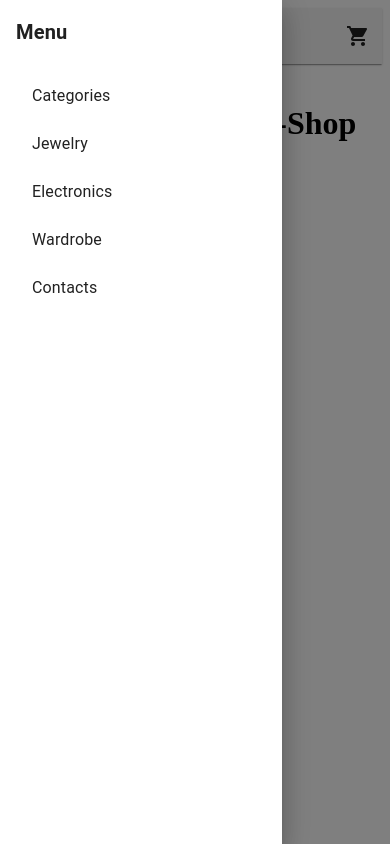
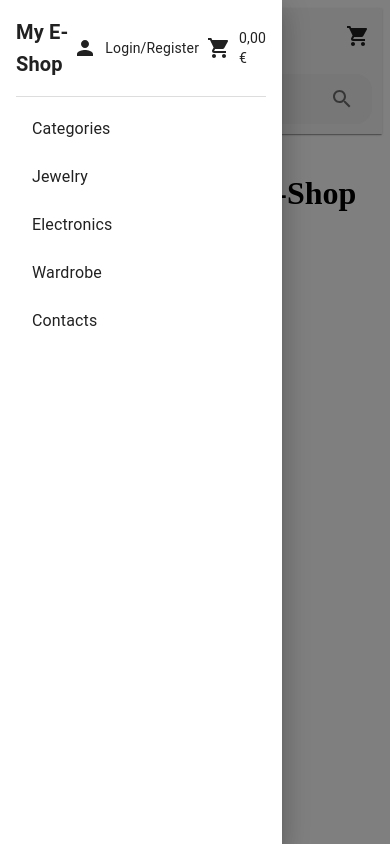
Before and after one commit to shpokas-io/e-shop-web, a React (Vite) app: page / in a window 390 px wide. Both pictures are taken after a click on the button 32 px from the left and 36 px from the top of the page. Built offline with nearby package versions, Linux system fonts and the light colour scheme.

Commit message:
feat(header): update mobile drawer with logo, user/cart info, and categories

```diff
--- a/src/components/Header/Header.tsx
+++ b/src/components/Header/Header.tsx
@@ -13,6 +13,7 @@ import Drawer from "@mui/material/Drawer";
 import List from "@mui/material/List";
 import ListItem from "@mui/material/ListItem";
 import ListItemText from "@mui/material/ListItemText";
+import Divider from "@mui/material/Divider";
 import { useTheme } from "@mui/material/styles";
 import useMediaQuery from "@mui/material/useMediaQuery";
 
@@ -34,6 +35,8 @@ const Header: React.FC = () => {
   ];
 
   return (
+    <>
+      {/* AppBar for Navigation */}
       <AppBar position="sticky" color="default" sx={{ boxShadow: 1 }}>
         <Toolbar sx={{ justifyContent: "space-between" }}>
           {isMobile ? (
@@ -83,30 +86,6 @@ const Header: React.FC = () => {
                 </IconButton>
               </Box>
               <Box sx={{ display: "flex", alignItems: "center", gap: 2 }}>
-              <Typography
-                variant="body1"
-                component="a"
-                href="#list"
-                sx={{ textDecoration: "none", color: "inherit" }}
-              >
-                List
-              </Typography>
-              <Typography
-                variant="body1"
-                component="a"
-                href="#testpage"
-                sx={{ textDecoration: "none", color: "inherit" }}
-              >
-                Test Page
-              </Typography>
-              <Typography
-                variant="body1"
-                component="a"
-                href="#testpage2"
-                sx={{ textDecoration: "none", color: "inherit" }}
-              >
-                Testpage
-              </Typography>
                 <IconButton>
                   <PersonIcon />
                 </IconButton>
@@ -117,6 +96,28 @@ const Header: React.FC = () => {
             </>
           )}
         </Toolbar>
+        {isMobile && (
+          <Box
+            sx={{
+              display: "flex",
+              alignItems: "center",
+              backgroundColor: theme.palette.grey[200],
+              borderRadius: theme.shape.borderRadius,
+              padding: "5px 10px",
+              margin: "10px",
+            }}
+          >
+            <InputBase
+              placeholder="Search products..."
+              inputProps={{ "aria-label": "search" }}
+              sx={{ flexGrow: 1 }}
+            />
+            <IconButton>
+              <SearchIcon />
+            </IconButton>
+          </Box>
+        )}
+      </AppBar>
 
       {/* Drawer for Mobile Menu */}
       <Drawer anchor="left" open={menuOpen} onClose={toggleDrawer(false)}>
@@ -124,14 +125,38 @@ const Header: React.FC = () => {
           sx={{
             width: 250,
             padding: 2,
+            display: "flex",
+            flexDirection: "column",
           }}
           role="presentation"
           onClick={toggleDrawer(false)}
           onKeyDown={toggleDrawer(false)}
         >
-          <Typography variant="h6" sx={{ marginBottom: 2, fontWeight: "bold" }}>
-            Menu
+          {/* Logo Section */}
+          <Box
+            sx={{
+              display: "flex",
+              justifyContent: "space-between",
+              alignItems: "center",
+              paddingBottom: 2,
+              borderBottom: "1px solid #ddd",
+            }}
+          >
+            <Typography variant="h6" sx={{ fontWeight: "bold" }}>
+              My E-Shop
             </Typography>
+
+            <Box sx={{ display: "flex", alignItems: "center", gap: 1 }}>
+              <PersonIcon />
+              <Typography variant="body2">Login/Register</Typography>
+              <Box sx={{ display: "flex", alignItems: "center", gap: 1 }}>
+                <ShoppingCartIcon />
+                <Typography variant="body2">0,00 €</Typography>
+              </Box>
+            </Box>
+          </Box>
+
+          {/* Categories Section */}
           <List>
             {menuItems.map((text) => (
               <ListItem button key={text}>
@@ -141,7 +166,7 @@ const Header: React.FC = () => {
           </List>
         </Box>
       </Drawer>
-    </AppBar>
+    </>
   );
 };
 
```
Lines whose indentation alone changed are shown as unchanged.
